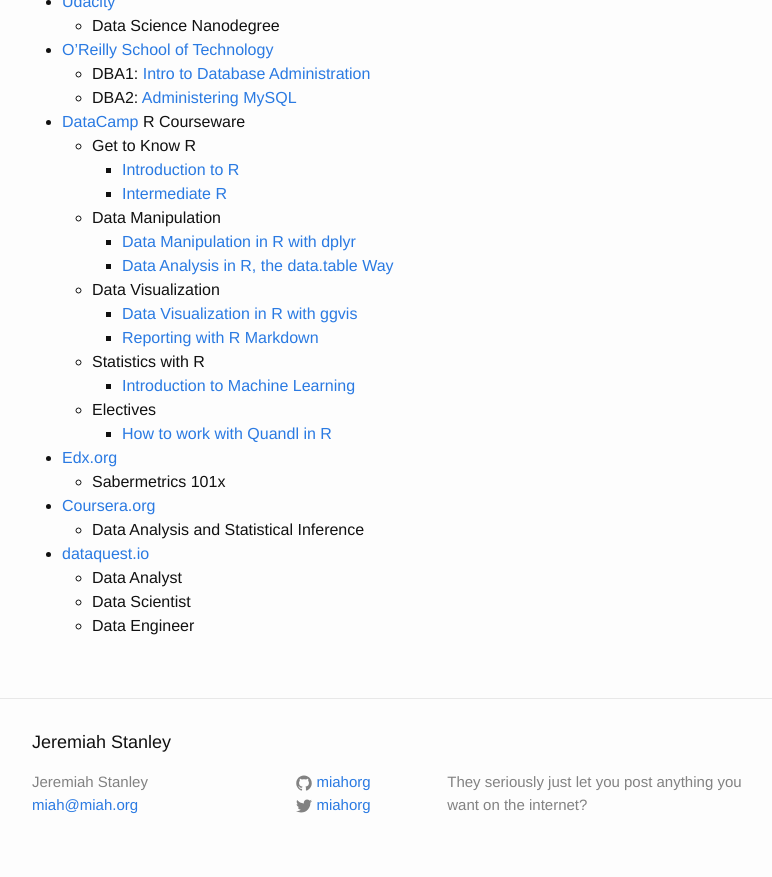
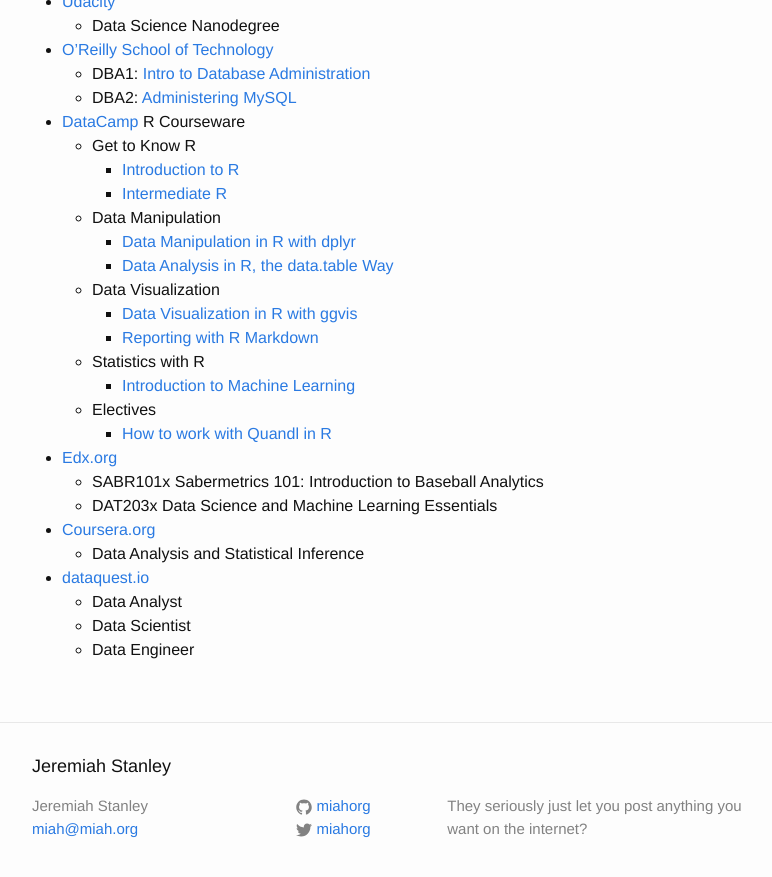
Before and after one commit to miahorg/miahorg.github.io, a Jekyll site: the page built from resume.md, in a window 1280 px wide and 900 px high, scrolled down 747 px. Shown: the top 877 px of the window, without its empty margins (238-1010 px from the left). Built offline with Jekyll 4.4.1, drawn with Linux system fonts in a browser that asks for light colours.

Commit message:
added dat203

```diff
--- a/resume.md
+++ b/resume.md
@@ -47,7 +47,8 @@ permalink: /resume/
   * Electives
     * [How to work with Quandl in R](/mooc/howtoworkwithquandlinr.pdf)
 * [Edx.org](https://www.edx.org/)
-  * Sabermetrics 101x
+  * SABR101x Sabermetrics 101: Introduction to Baseball Analytics
+  * DAT203x Data Science and Machine Learning Essentials
 * [Coursera.org](https://www.coursera.org/)
   * Data Analysis and Statistical Inference
 * [dataquest.io](https://www.dataquest.io/)
```
